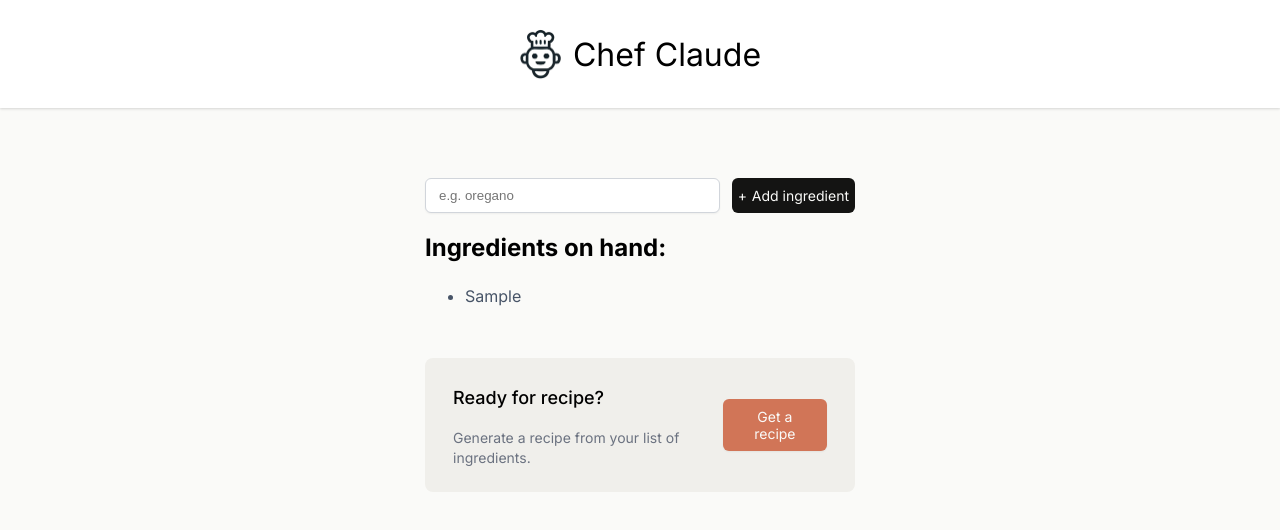
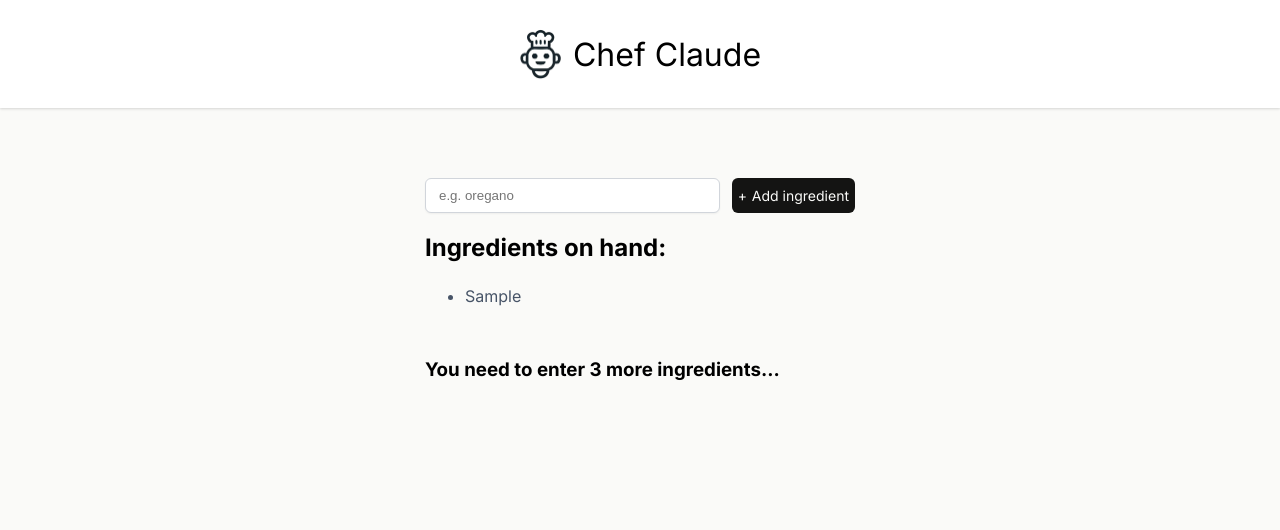
Before and after one commit to filipdev3/recipe-app, a React (Vite) app: page / in a window 1280 px wide. Both pictures are taken after typing "Sample" into the empty fields and a click on the button "Add ingredient". Shown: the top 530 px of the page. Built offline with nearby package versions, Linux system fonts and the light colour scheme.

Commit message:
Added conditional rendering for number of ingredients needed

```diff
--- a/src/App.css
+++ b/src/App.css
@@ -101,3 +101,7 @@ ul.ingredients-list > li {
   font-size: 0.875rem;
   cursor: pointer;
 }
+
+section {
+  width: 100%;
+}
--- a/src/MainContent.jsx
+++ b/src/MainContent.jsx
@@ -29,13 +29,15 @@ export default function MainContent() {
                 <section>
                     <h2>Ingredients on hand:</h2>
                     <ul className="ingredients-list" aria-live="polite">{ingredientsList}</ul>
-                    <div className="get-recipe-container">
+                    {ingredients.length > 3 ? <div className="get-recipe-container">
                         <div>
                             <h3>Ready for recipe?</h3>
                             <p>Generate a recipe from your list of ingredients.</p>
                         </div>
                         <button>Get a recipe</button>
-                    </div>
+                    </div> : <h3 className="more-ingredients">You need to enter {4 - ingredients.length} more ingredients...</h3>}
+
+
                 </section>
             :
                 <div>
```
